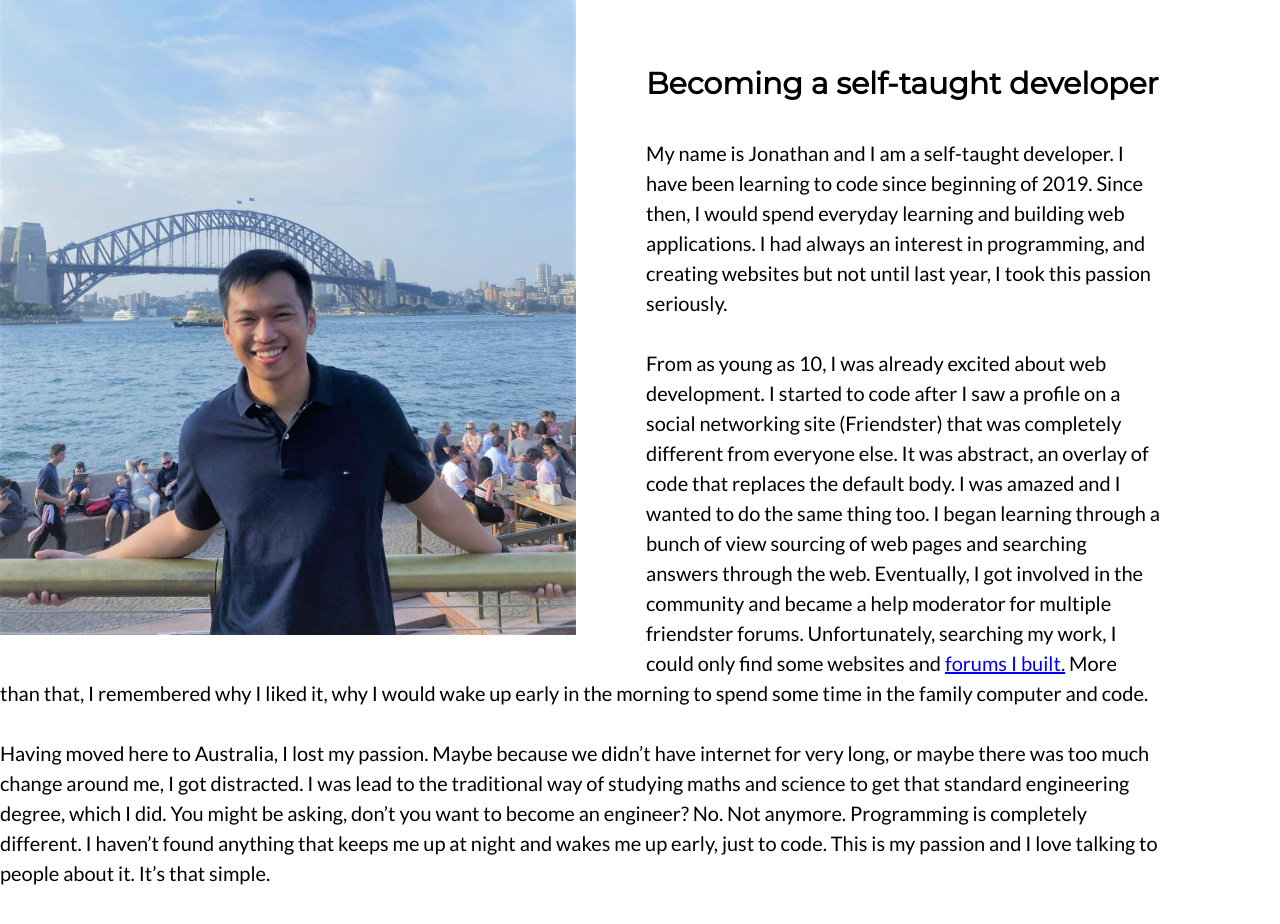
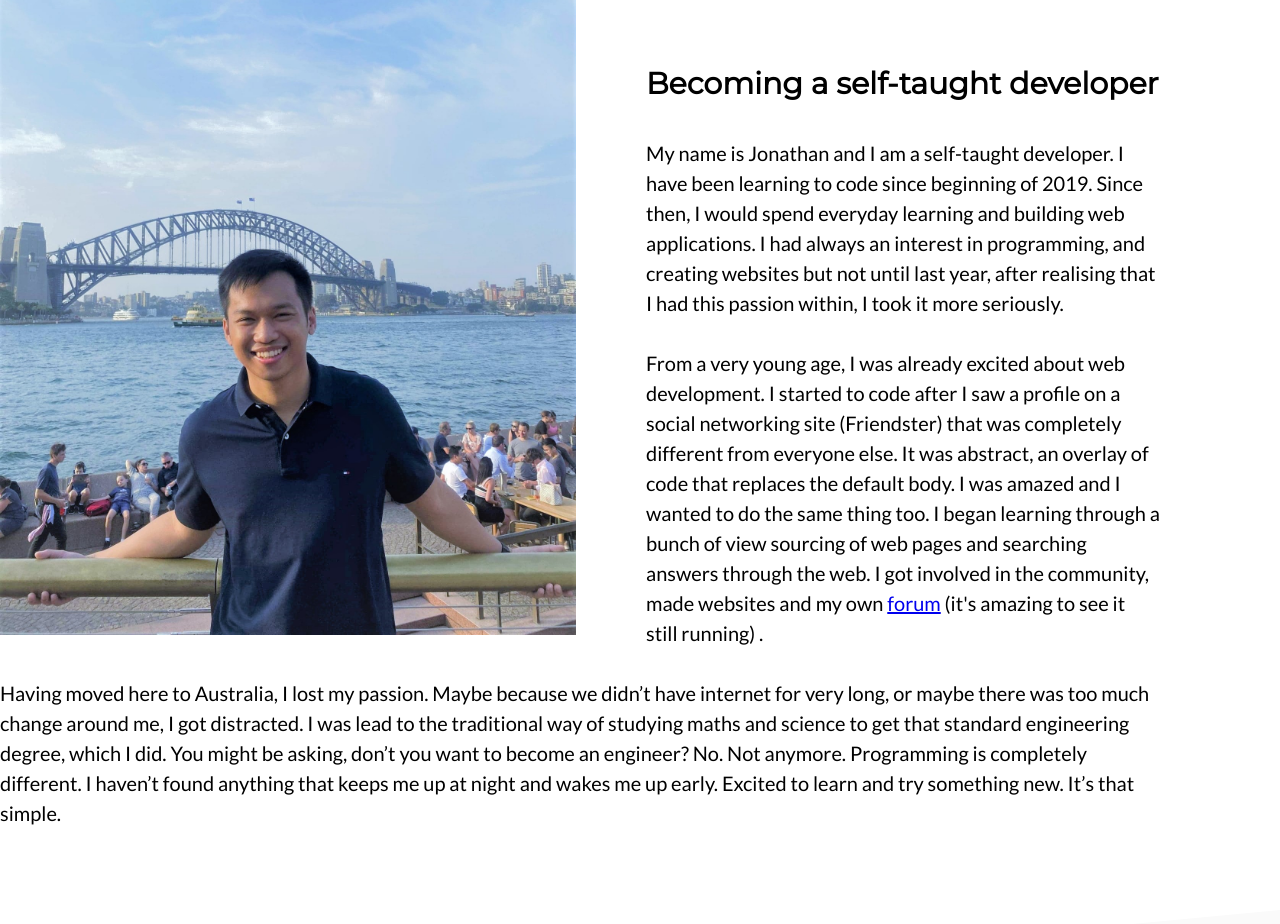
Before and after one commit to hjpunzalan/hjpunzalan.github.io, a React (Create React App) app: page / in a window 1280 px wide. Shown: the part 840-1764 px from the top of the page. Built offline with nearby package versions, Linux system fonts and the light colour scheme.

Commit message:
Finalised About me section

```diff
--- a/src/App.js
+++ b/src/App.js
@@ -2,10 +2,11 @@ import React from "react";
 import Hero from "./components/Hero/Hero";
 import About from "./components/About/About";
 import Projects from "./components/Projects/Projects";
+import classes from "./App.module.scss";
 
 function App() {
 	return (
-		<div className="App">
+		<div className={classes.App}>
 			<header>
 				<Hero />
 				<About />
--- a/src/components/About/About.jsx
+++ b/src/components/About/About.jsx
@@ -13,21 +13,19 @@ const About = () => {
 					learning to code since beginning of 2019. Since then, I would spend
 					everyday learning and building web applications. I had always an
 					interest in programming, and creating websites but not until last
-					year, I took this passion seriously.
+					year, after realising that I had this passion within, I took it more
+					seriously.
 				</p>
 				<p>
-					From as young as 10, I was already excited about web development. I
+					From a very young age, I was already excited about web development. I
 					started to code after I saw a profile on a social networking site
 					(Friendster) that was completely different from everyone else. It was
 					abstract, an overlay of code that replaces the default body. I was
 					amazed and I wanted to do the same thing too. I began learning through
 					a bunch of view sourcing of web pages and searching answers through
-					the web. Eventually, I got involved in the community and became a help
-					moderator for multiple friendster forums. Unfortunately, searching my
-					work, I could only find some websites and{" "}
-					<a href="https://92321.activeboard.com/">forums I built.</a> More than
-					that, I remembered why I liked it, why I would wake up early in the
-					morning to spend some time in the family computer and code.
+					the web. I got involved in the community, made websites and my own{" "}
+					<a href="https://92321.activeboard.com/">forum</a> (it's amazing to
+					see it still running) .
 				</p>
 				<p>
 					Having moved here to Australia, I lost my passion. Maybe because we
@@ -37,8 +35,7 @@ const About = () => {
 					which I did. You might be asking, don’t you want to become an
 					engineer? No. Not anymore. Programming is completely different. I
 					haven’t found anything that keeps me up at night and wakes me up
-					early, just to code. This is my passion and I love talking to people
-					about it. It’s that simple.
+					early. Excited to learn and try something new. It’s that simple.
 				</p>
 			</div>
 		</div>
```
Also changed, not shown: src/App.module.scss (added).
